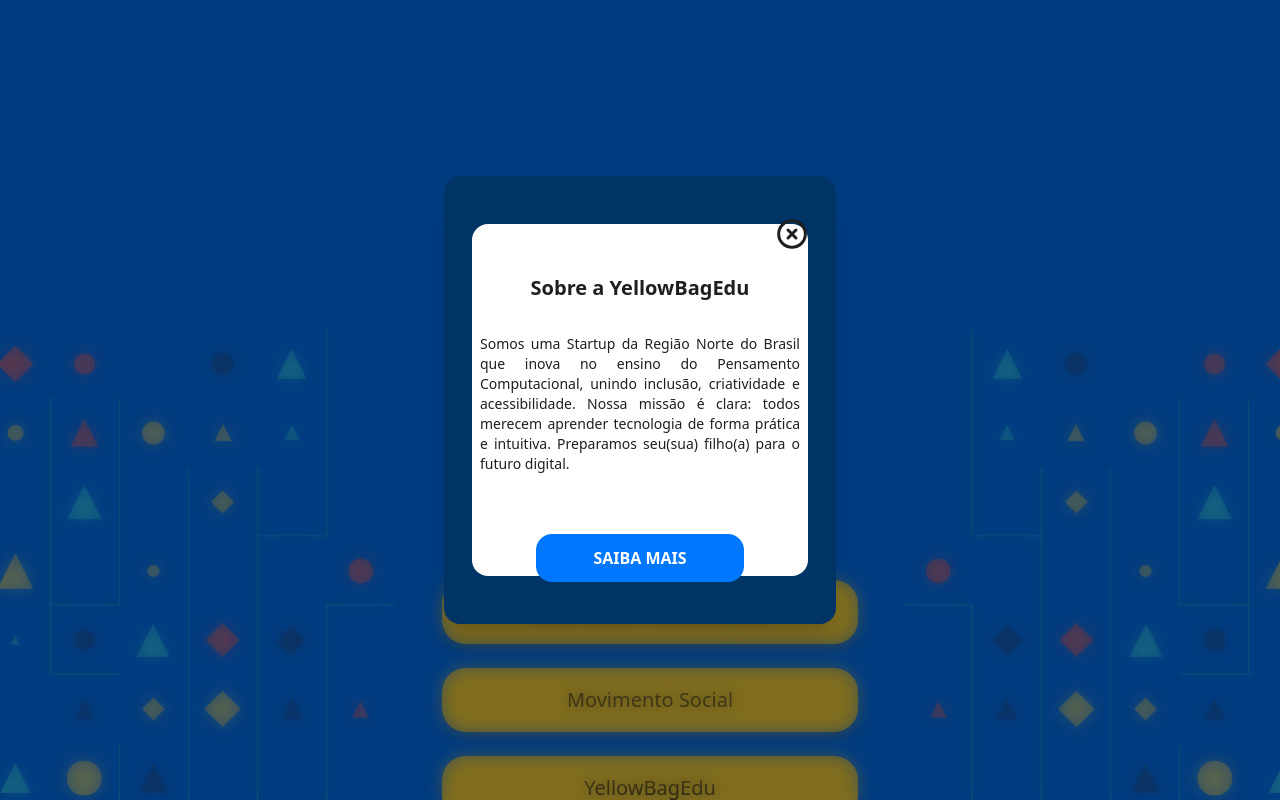
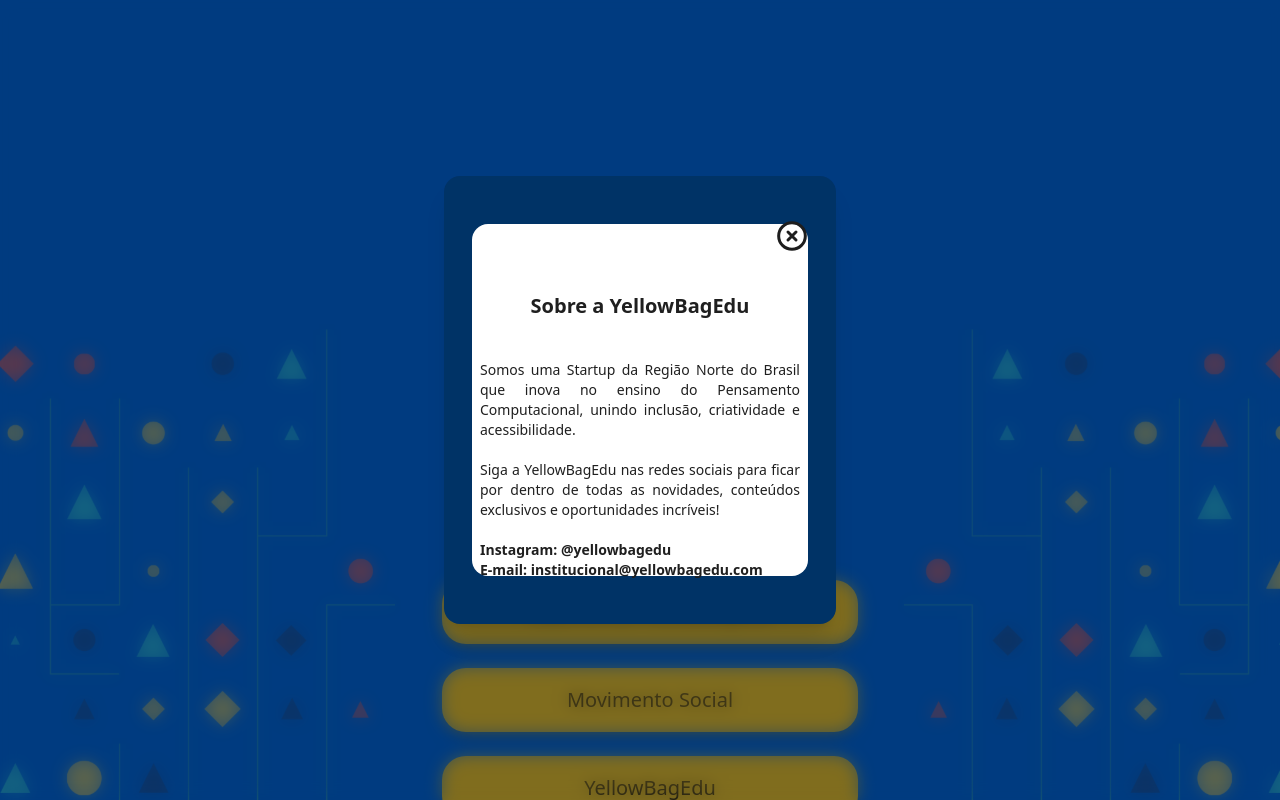
Before and after one commit to YellowLabEdu/bag-social-links, a React (Vite) app: page / in a window 1280 px wide. Both pictures are taken after a click on the button "YellowBagEdu". Shown: the top 800 px of the page. Built offline with nearby package versions, Linux system fonts and the light colour scheme.

Commit message:
fix links to Instagram

```diff
--- a/src/components/Footer/index.jsx
+++ b/src/components/Footer/index.jsx
@@ -1,6 +1,5 @@
 import IconEmail from "./assets/icon-gmail.svg";
 import IconWhatsApp from "./assets/icon-whatsapp.svg";
-import IconInstagram from "./assets/icon-instagram.svg";
 import iconLinkedin from "./assets/icon-linkedin.svg";
 
 //* Predefined email parameters */
@@ -22,11 +21,6 @@ const socialLinks = [
         href: `https://wa.me/${wppPhone}?text=${wppMessage}`,
         imgSrc: IconWhatsApp,
         altText: "Logotipo WhatsApp"
-    },
-    {
-        href: "https://www.instagram.com/yellowbagedu/?utm_source=site",
-        imgSrc: IconInstagram,
-        altText: "Logotipo Instagram"
     },
     {
         href: "https://www.linkedin.com/company/yellowbagedu/?viewAsMember=true",
--- a/src/pages/BagSocialLinks/index.jsx
+++ b/src/pages/BagSocialLinks/index.jsx
@@ -79,28 +79,30 @@ export default function BagSocialLinks() {
       </div>
       <img className="hidden lg:block lg:scale-90" src={BgYellowBagEdu02} alt="Background YellowBagEdu" />
       {open01 && <ModalBag isOpen={open01} onClose={() => setOpen01(false)} Color={theme ?  "bg-(--color-color-yellow)" : "bg-(--color-blue-dark)"}>
-    <div className="bg-(--color-white) w-84 h-88 rounded-2xl flex flex-col items-center justify-center gap-6">
+    <div className="bg-(--color-white) w-84 h-88 rounded-2xl flex flex-col items-center justify-center gap-10">
       <button
         className="self-end cursor-pointer"
         onClick={() => setOpen01(false)}
       >
         <img src={IconCircle} alt="ícone para sair do Modal" />
       </button>
-      <div className=" w-80 flex flex-col items-center gap-10">
-        <div className=" w-80 flex flex-col items-center gap-8" >
+        <div className=" w-80 flex flex-col items-center gap-10" >
           <h2 className="text-(--color-color-dark-gray) text-xl font-semibold">Sobre a YellowBagEdu</h2>
           <p className="text-(--color-color-dark-gray) text-sm text-justify">
             Somos uma Startup da Região Norte do Brasil que inova no ensino do Pensamento Computacional,
-            unindo inclusão, criatividade e acessibilidade. Nossa missão é clara: todos merecem aprender tecnologia de forma prática e intuitiva.
-            Preparamos seu(sua) filho(a) para o futuro digital. <br /> <br />
+            unindo inclusão, criatividade e acessibilidade. <br /> <br />
+            Siga a YellowBagEdu nas redes sociais para ficar por dentro de todas as novidades, conteúdos exclusivos e oportunidades incríveis! <br /> <br />
+            <span className="font-semibold">Instagram: @yellowbagedu</span> <br />
+            <span className="font-semibold">E-mail: institucional@yellowbagedu.com</span>
           </p>
         </div>
+        {/*
         <button
         className="w-52 h-12 bg-(--color-tech-blue-light) rounded-2xl
-       text-white font-semibold hover:scale-95 transition-transform duration-200 cursor-pointer"
+        text-white font-semibold hover:scale-95 transition-transform duration-200 cursor-pointer"
         onClick={() => window.location.assign("https://www.instagram.com/yellowbagedu/?utm_source=site", '_blank', 'noopener,noreferrer')}
         > SAIBA MAIS</button>
-      </div>
+        */}
     </div>
     </ModalBag>}
     { open02 && <Modal isOpen={open02} onClose={() => setOpen02(false)} Color={theme ?  "bg-(--color-color-yellow)" : "bg-(--color-blue-dark)"}>
@@ -112,17 +114,17 @@ export default function BagSocialLinks() {
             <img src={IconCircle} alt="ícone para sair do Modal" />
           </button>
           <div  className="flex justify-center items-center gap-6">
-            <div className="flex flex-col justify-center items-center gap-4">
+            <div className="flex flex-col justify-center items-center gap-6">
               <a className="cursor-pointer" href="https://www.instagram.com/lafocameta/?utm_source=website" target="_blank" rel="noopener noreferrer">
                 <img src={LaFoca} alt={`LaFoca logo`} />
               </a>
-              <span>@LAFoca</span>
+              <span className="font-semibold">@lafocameta</span>
             </div>
             <div className="flex flex-col justify-center items-center gap-4">
               <a className="cursor-pointer" href="https://www.instagram.com/shmusic.escola2/?utm_source=website" target="_blank" rel="noopener noreferrer">
                 <img src={SHMusic} alt={`SHMusic logo`} />
               </a>
-              <span>@SHMusic</span>
+              <span className="font-semibold">@shmusic.escola2</span>
             </div>
           </div>
         </div>
```
